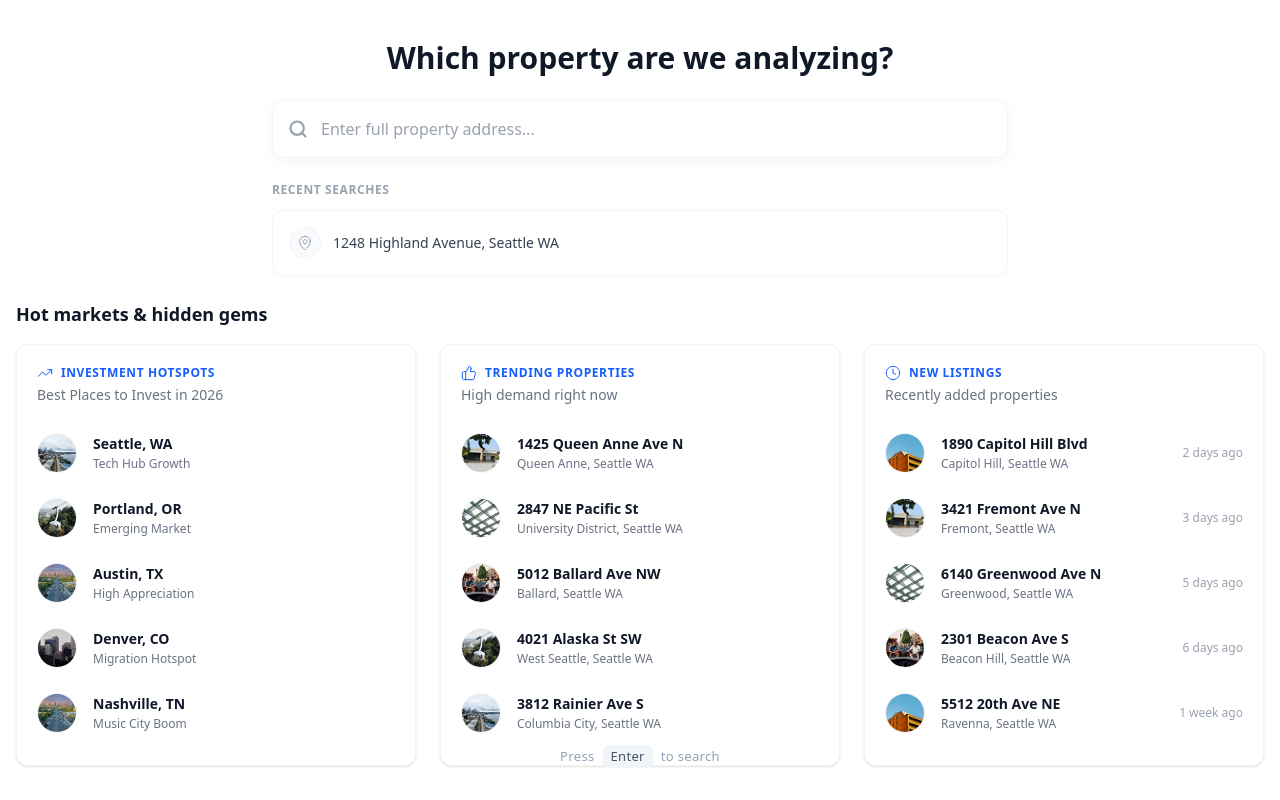
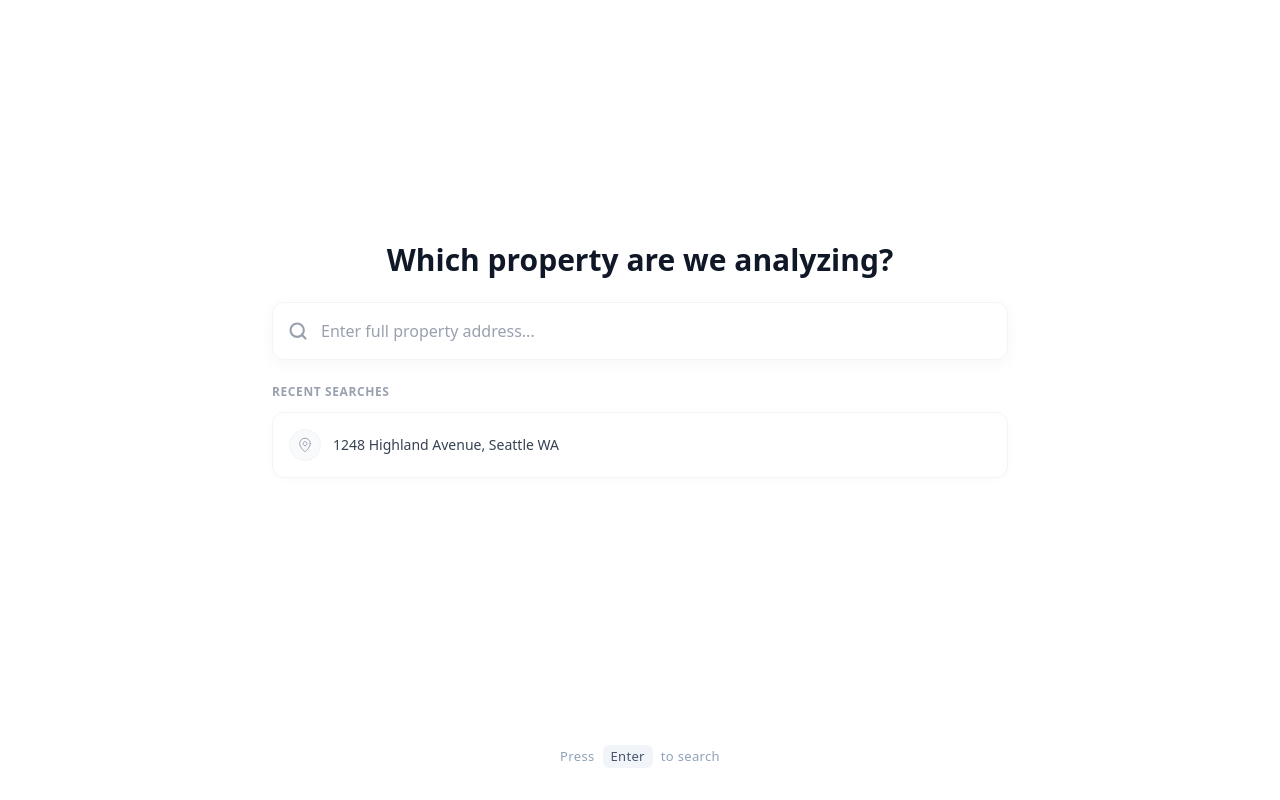
Before and after one commit to tanshuai2008/HouSmart, a Next.js app in the folder frontend/: page /property-input in a window 1280 px wide. Built offline with nearby package versions, Linux system fonts and the light colour scheme.

Commit message:
updated property-input page

```diff
--- a/frontend/src/app/auth/setup/priorities/page.tsx
+++ b/frontend/src/app/auth/setup/priorities/page.tsx
@@ -64,7 +64,7 @@ export default function PrioritiesStep() {
 
     const handleNext = () => {
         if (isStepValid(4)) {
-            router.push("/dashboard");
+            router.push("/property-input");
         }
     };
 
@@ -123,7 +123,7 @@ export default function PrioritiesStep() {
 
                     <div className="flex items-center gap-6">
                         <button
-                            onClick={() => router.push("/dashboard")}
+                            onClick={() => router.push("/property-input")}
                             className="font-semibold text-[15px] leading-[22px] text-[#6B7280] hover:text-[#374151] transition-colors"
                         >
                             Skip now
--- a/frontend/src/app/property-input/page.tsx
+++ b/frontend/src/app/property-input/page.tsx
@@ -1,13 +1,13 @@
 import { PropertySearchHero } from "@/components/search/PropertySearchHero";
-import { MarketInsightsGrid } from "@/components/search/MarketInsightsGrid";
 
 export default function PropertyInputPage() {
     return (
-        <main className="h-screen overflow-hidden bg-white font-sans text-gray-900 flex flex-col">
-            <PropertySearchHero />
-            <MarketInsightsGrid />
+        <main className="h-screen w-full bg-white font-sans text-gray-900 flex flex-col items-center justify-center relative px-4">
+            <div className="w-full max-w-3xl transform -translate-y-12">
+                <PropertySearchHero />
+            </div>
 
-            <div className="fixed bottom-8 w-full flex justify-center pointer-events-none">
+            <div className="absolute bottom-8 w-full flex justify-center pointer-events-none">
                 <p className="text-slate-400 text-[13px] font-medium flex items-center tracking-wide">
                     Press
                     <span className="mx-2 px-2 py-[2px] bg-slate-100 rounded-md text-slate-600 font-medium">
```
Also changed, not shown: 1 other file (tests, documents, lock files or other folders).
